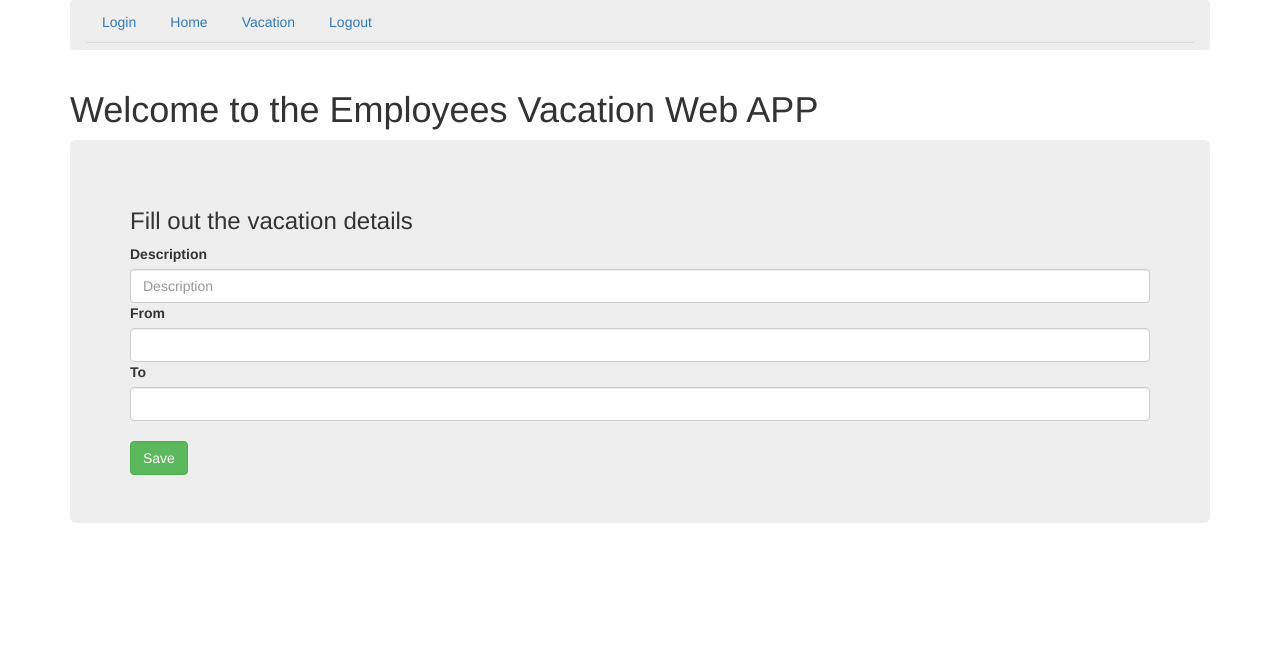
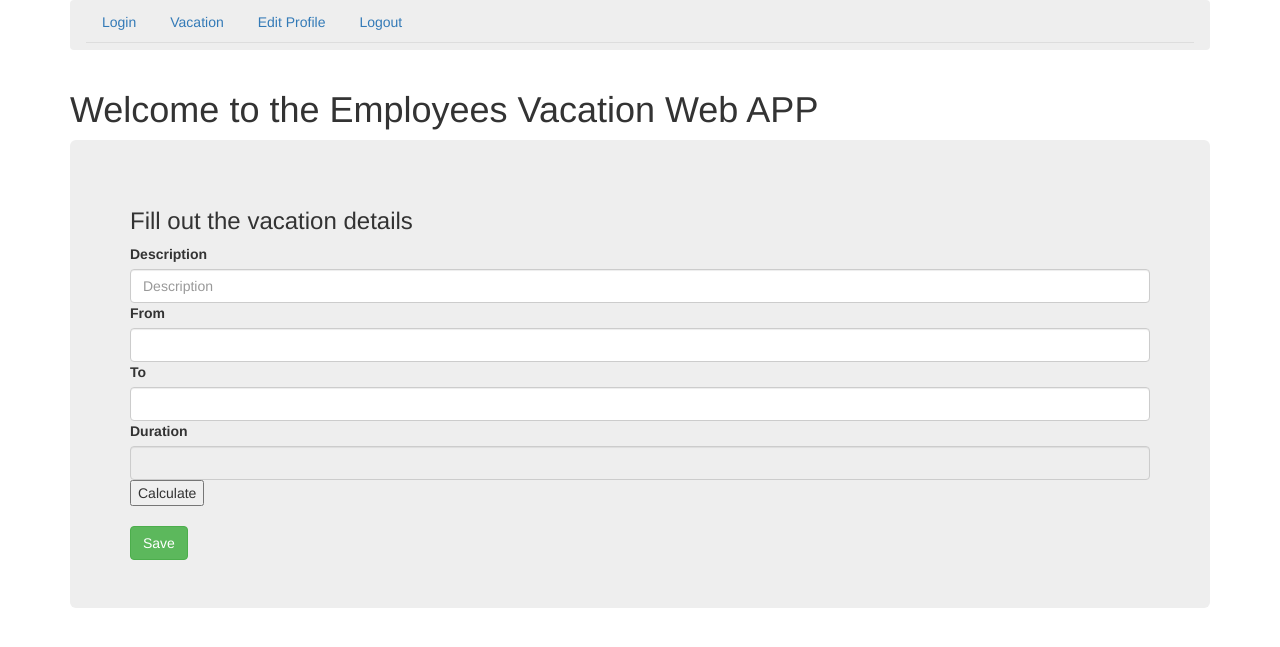
Before and after one commit to hassansalahnasrallah/python-bootcamp, a Django app: page /AddV in a window 1280 px wide. Shown: the top 647 px of the page. Run offline with Django 3.2, Linux system fonts and the light colour scheme; a user stored in the database is signed in; parts of the project's set-up code (start-up, migrations or seed data) failed here and were passed over; some libraries are stand-ins or nearby versions.

Commit message:
final project

```diff
--- a/SarjounProject/employee_app/forms.py
+++ b/SarjounProject/employee_app/forms.py
@@ -12,4 +12,4 @@ class FormSignup(forms.ModelForm):
 class userprofile(forms.ModelForm):
     class Meta():
         model=UserProfile
-        fields=('picture',)
+        fields='__all__'
--- a/SarjounProject/employee_app/views.py
+++ b/SarjounProject/employee_app/views.py
@@ -10,13 +10,6 @@ from django.contrib.auth.models import User
 import json
 from django.db.utils import IntegrityError
 # Create your views here.
-
-@login_required()
-def home(request):
-    username=request.POST.get('username')
-    context={'username':username}
-    return render(request,'home.html',context)
-
 
 def Login(request):
     context={}
@@ -66,10 +59,40 @@ def Signup(request):
     context={'signup_form':signup_form,'sign_up':sign_up,'userinfo':userprofileinfo}
 
     return render(request,'signup.html',context)
+
 @login_required
 def Logout(request):
     logout(request)
-    return HttpResponseRedirect(reverse('home'))
+    return HttpResponseRedirect(reverse('login'))
+
+@login_required()
+def EditProfile(request):
+    context={}
+    user_id=request.GET.get('id')
+    user_profile=None
+    if user_id:
+        user_profile=UserProfile.objects.filter(id=user_id).first()
+    context['vacation']=vacation
+    return render(request,'EditProfile.html',context)
+
+def save_profile(request):
+    user=request.user
+    job_position=request.POST.get("Jposition")
+    dateofbirth=request.POST.get("date_of_birth")
+    profilepicture=request.POST.get("P-pic")
+    user_id=request.POST.get("user_id")
+    if job_position and dateofbirth and profilepicture:
+        if vacation_id:
+            user_profile=UserProfile.objects.filter(id=user_id).first()
+            if vacation:
+                user_profile.job_position=job_position
+                user_profile.dateofbirth=dateofbirth
+                user_profilepicture=profilepicture
+                user_profile.save()
+        else:
+            UserProfile.objects.create(user=user,job_position=job_position,dateofbirth=dateofbirth,profilepicture=profilepicture)
+    return HttpResponseRedirect(reverse('vacation'))
+
 
 @login_required()
 def vacation(request):
@@ -95,8 +118,8 @@ def save(request):
     datefrom=request.POST.get("date_from")
     dateto=request.POST.get("date_to")
     vacation_id=request.POST.get("vacation_id")
-    status='OK'
-    message='SUCCESS'
+    status="OK"
+    message="SUCCESS"
     payload={}
     try:
         if description and datefrom and dateto:
@@ -113,27 +136,22 @@ def save(request):
                     status="FAIL"
             else:
                 Vacation.objects.create(user=user,description=description,datefrom=datefrom,dateto=dateto)
-        else:
-            message="MISSING_RQUIRED_PARAMETERS"
-            status="FAIL"
-
     except IntegrityError:
         message="VACATION_NAME_DUPLICATE"
         status="FAIL"
     except:
         message="SYSTEM_ERROR"
         status="FAIL"
-
     response={"status":status,"message":message,"payload":payload}
     return HttpResponseRedirect(reverse('vacation'))
-
 
 urlpatterns=[
     url(r'login/',Login,name='login'),
     url(r'logout/',Logout,name='logout'),
     url(r'signup/',Signup,name='sign_up'),
-    url(r'home/',home,name='home'),
+    url(r'EditProfile/',EditProfile,name='EditProfile'),
     url(r'vacation/',vacation,name='vacation'),
     url(r'AddV',AddV,name='AddV'),
-    url(r"save/",save,name="save")
+    url(r"save/",save,name="save"),
+    url(r"save_profile/",save_profile,name="save_profile"),
     ]
--- a/SarjounProject/templates/Addv.html
+++ b/SarjounProject/templates/Addv.html
@@ -7,9 +7,13 @@
 	<label>Description</label>
 	<input class="form-control" name="desc" value="{{ vacation.description }}" placeholder="Description" required />
 	<label>From</label>
-	<input class="form-control" type="text" name="date_from" value="{{ vacation.datefrom|date:'Y-m-d' }}" required   />
+	<input class="form-control" type="text" name="date_from" id="date_from" value="{{ vacation.datefrom|date:'Y-m-d' }}" required   />
 	<label>To</label>
-	<input class="form-control" type="text" name="date_to" value="{{ vacation.dateto|date:'Y-m-d' }}"required  />
+	<input class="form-control" type="text" name="date_to" id="date_to" value="{{ vacation.dateto|date:'Y-m-d' }}"required  />
+	<label>Duration</label>
+	<input class="form-control" type="integer" name="duration" id="duration" readonly/>
+	<button type="button" id="Btn_Calculate"> Calculate </button>
+	<br>
 	<input type="hidden" name="vacation_id" value="{{vacation.id}}"/>
 	<br>
 	<button type="submit" id="save_vacation" class="btn btn-success" href="{% url 'vacation' %}"> Save </button>
@@ -19,6 +23,22 @@
 <br><br>
 
 <script>
+
+$("#Btn_Calculate").click(function(){
+    console.log("done");
+	var data= $("#date_from").val();
+	var array=data.split('-');
+	FirstDate=new Date(array[0],array[1],array[2])
+	var data1= $("#date_to").val();
+	var array1=data1.split('-');
+	SecondDate=new Date(array1[0],array1[1],array1[2]);
+	var timedifference= SecondDate.getTime() - FirstDate.getTime();
+	console.log(timedifference);
+	var nodays= timedifference/(1000*3600*24);
+	console.log(nodays);
+	$("#duration").val(parseInt(nodays)+" days");
+	});
+
 
 $(function(){
 	$("#save_vacation").click(function(){
--- a/SarjounProject/templates/base.html
+++ b/SarjounProject/templates/base.html
@@ -18,11 +18,11 @@
     <a class="nav-link active" aria-current="page" href="{% url 'login'%}">Login</a>
   </li>
     <li class="nav-item">
-    <a class="nav-link" href="{% url 'home'%}">Home</a>
-  </li>
-    <li class="nav-item">
     <a class="nav-link" href="{% url 'vacation'%}">Vacation</a>
     </li>
+    <li class="nav-item">
+    <a class="nav-link" href="{% url 'EditProfile'%}">Edit Profile</a>
+  </li>
     <li class="nav-item">
     <a class="nav-link" href="{% url 'logout'%}">Logout</a>
     </li>
--- a/SarjounProject/templates/home.html
+++ /dev/null
@@ -1,5 +0,0 @@
-{% extends 'base.html'%}
-{% block container %}
-<a type="button" class="btn btn-primary" href="{% url 'vacation' %}">Vacation Table</a>
-<a type="button" class="btn btn-primary" href="{% url 'AddV' %}"> Add Vacation</a>
-{% endblock%}
--- a/first_project/first_app/views.py
+++ b/first_project/first_app/views.py
@@ -164,7 +164,6 @@ def save_topic(request):
     except:
         message="SYSTEM_ERROR"
         status="FAIL"
-
     response={"status":status,"message":message,"payload":payload}
 
     return HttpResponse(json.dumps(response))
```
Also changed, not shown: SarjounProject/employee_app/models.py (+6 -3 lines), SarjounProject/templates/EditProfile.html (added, +69 -0 lines), SarjounProject/employee_app/migrations/0014_auto_20210317_1208.py (added), SarjounProject/employee_app/migrations/0015_auto_20210317_1210.py (added), SarjounProject/employee_app/migrations/0016_remove_userprofile_dateofbirth.py (added), SarjounProject/employee_app/migrations/0017_auto_20210317_1212.py (added), SarjounProject/employee_app/migrations/0018_auto_20210317_1214.py (added), SarjounProject/employee_app/migrations/0019_userprofile_dateofbirth.py (added), SarjounProject/employee_app/migrations/0020_auto_20210317_1224.py (added), SarjounProject/employee_app/migrations/0021_auto_20210317_1232.py (added), SarjounProject/employee_app/migrations/0022_auto_20210317_1247.py (added), SarjounProject/employee_app/migrations/0023_auto_20210317_1259.py (added).
